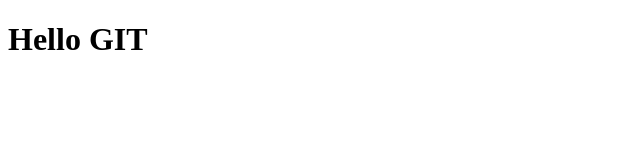
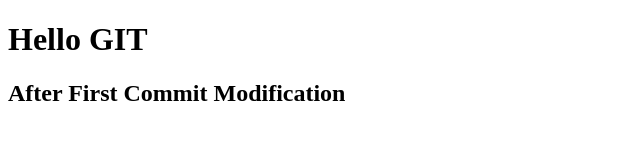
Before and after one commit to PriteshRS/git-demo, a plain HTML site: page index.html in a window 1280 px wide. Shown: the whole page, without its empty margins (0-640 px from the left). Drawn offline with Linux system fonts and the light colour scheme.

Commit message:
First change

```diff
--- a/index.html
+++ b/index.html
@@ -5,8 +5,7 @@
 <body>
 
 <h1>Hello GIT</h1>
-
-
+<h2> After First Commit Modification</h2>
 </body>
 
 
```
